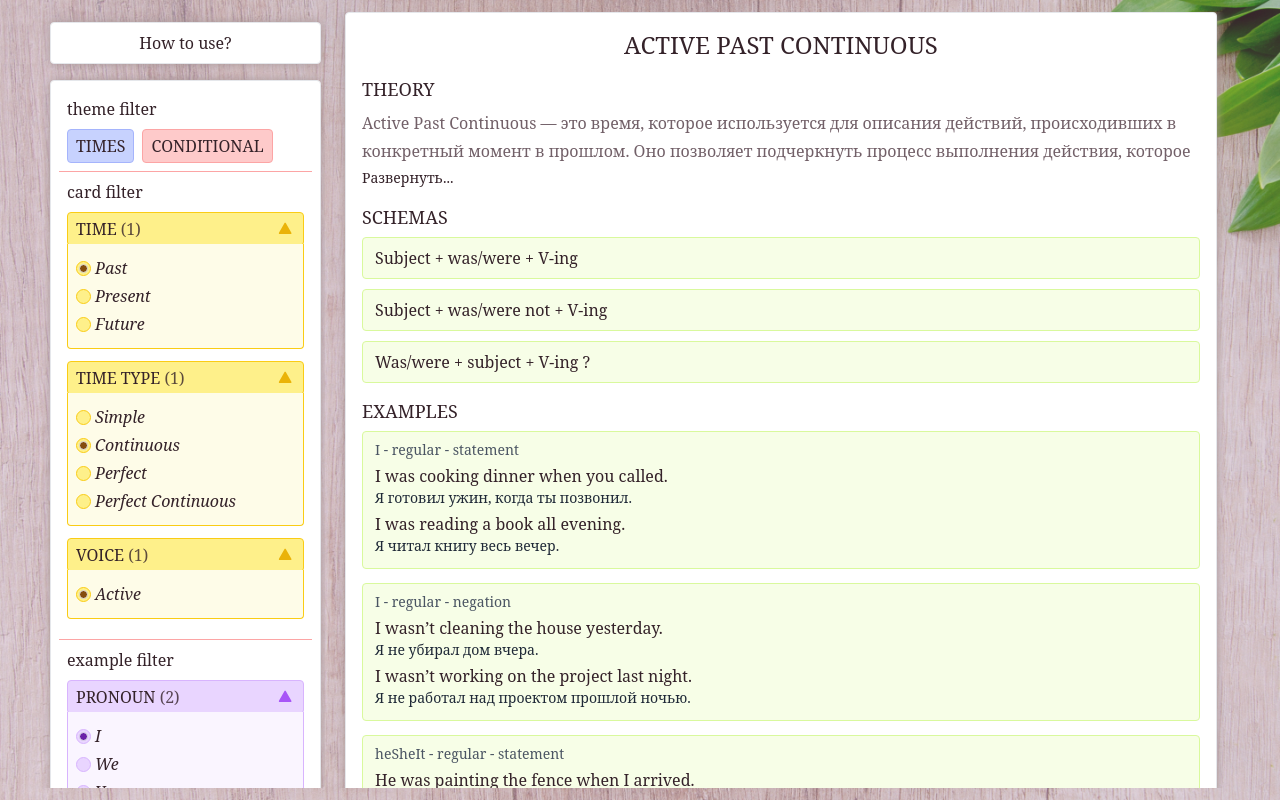
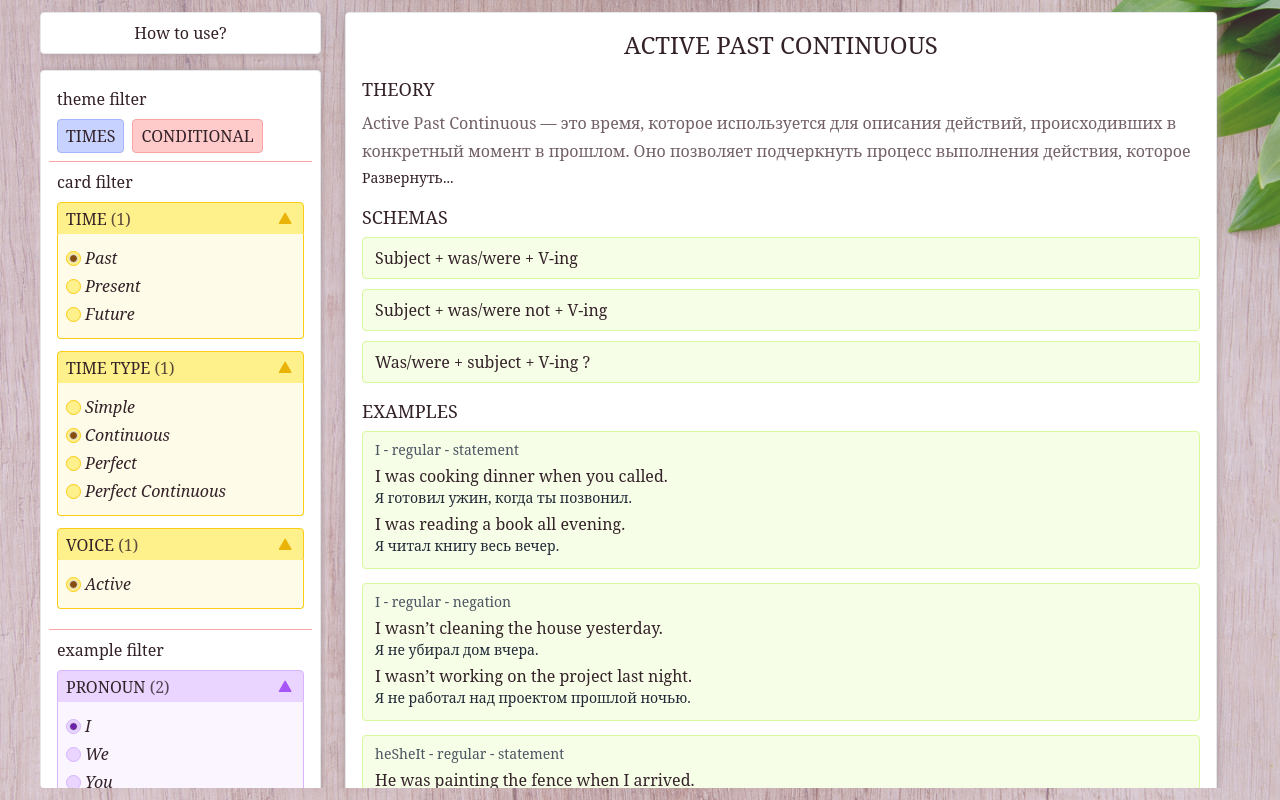
Before and after one commit to VanillaTank/vue-english-sentence, a Vue app: page / in a window 1280 px wide. Built offline with nearby package versions, Linux system fonts and the light colour scheme.

Commit message:
adoptive

```diff
--- a/src/App.vue
+++ b/src/App.vue
@@ -8,7 +8,7 @@ import VHowToUse from '@/components/vHowToUse.vue'
   <div class="bgi bg-no-repeat bg-[center_-80px] sm:bg-center bg-auto sm:bg-cover h-[115%] sm:h-full w-full fixed top-0 left-0 -z-10 bg-scroll"></div>
   <main class="h-screen w-full p-3 sm:overflow-hidden">
     <div class="max-w-[1200px] mx-auto sm:flex sm:h-full">
-      <div class="sm:w-[285px] w-full max-h-full overflow-auto sm:rounded scroll-style scroll-pink sm:pr-1 fixed top-0 left-0 p-2.5 sm:static flex sm:block justify-between bgi bg-no-repeat bg-[center_-80px] bg-auto sm:!bg-none sm:!bg-transparent">
+      <div class="sm:w-[285px] w-full max-h-full overflow-auto sm:rounded scroll-style scroll-pink sm:p-0 sm:pr-1 fixed top-0 left-0 p-2.5 sm:static flex sm:block justify-between bgi bg-no-repeat bg-[center_-80px] bg-auto sm:!bg-none sm:!bg-transparent">
         <v-how-to-use />
         <v-card-filter />
       </div>
```
